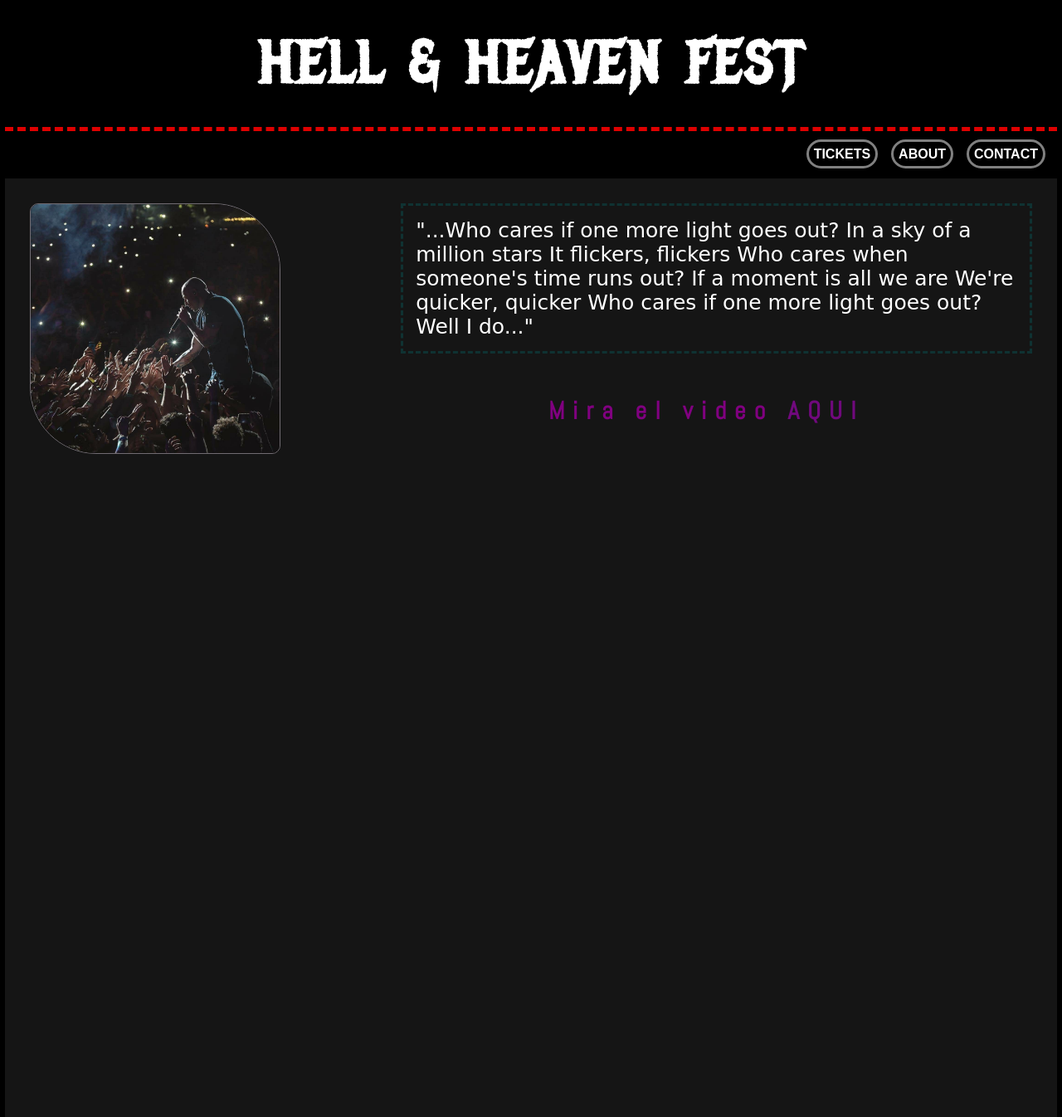
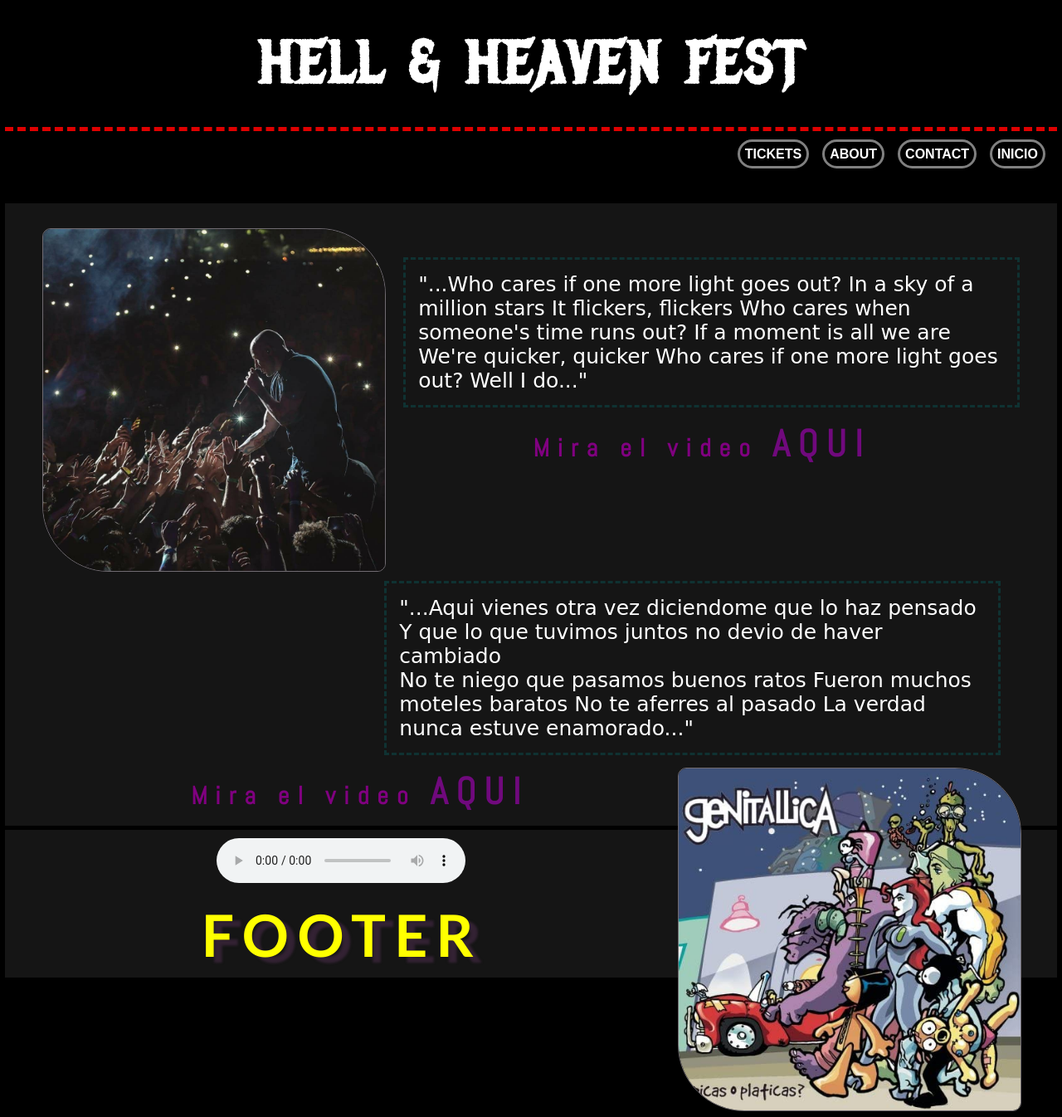
Before and after one commit to NuFrog/guitar_hero, a plain HTML site: page index.html in a window 1280 px wide. Shown: the part 3-1349 px from the top of the page at 83% size. Drawn offline with Linux system fonts and the light colour scheme; a web font is replaced by a local one.

Commit message:
con tickets y mas contenido

```diff
--- a/css/styles.css
+++ b/css/styles.css
@@ -1,15 +1,14 @@
-*{
+* {
   margin: 0px;
   padding: 0px;
 }
-body{
+body {
   padding: 6px;
-	margin: 4px solid green;
+  /*margin: 4px solid green;*/
   font-family: Arial, Helvetica, sans-serif;
   background: #000000;
 }
-
-header{
+header {
   height: 150px;
   background: #000000;
   color: #ffffff;
@@ -17,25 +16,23 @@ header{
   margin-bottom: 5px;
   border-bottom: 5px dashed #DF0101;
 }
-header h1{
+header h1 {
   line-height: 150px;
   font-family: 'Metal Mania', cursive;
   text-transform: uppercase;
   font-size: 70px;
   letter-spacing: 5px;
 }
-nav{
+nav {
   height: 40px;
   padding: 6px;
 }
-
-nav ul li{
+nav ul li {
   float: right;
   padding: 8px;
   list-style: none;
 }
-
-nav ul li a{
+nav ul li a {
   text-decoration: none;
   text-transform: uppercase;
   font-size: 16px;
@@ -46,65 +43,92 @@ nav ul li a{
   color: white;
   border: 3px solid grey;
 }
- nav ul li a:hover{
+nav ul li a:hover {
   background: #BDBDBD;
   color: #000000;
   border: 3px solid #DF0101;
 }
-
-.section-wrapper{
-	height: 1500px;
+.section-wrapper {
+  /*height: 1500px;*/
+  /*border: 3px solid yellow;*/
   background: #151515;
+  margin-bottom: 5px;
 }
-
-.section-wrapper-container{
+.section-wrapper-container {
   padding: 30px;
   height: 300px;
+  /*border: 3px solid pink;*/
+  margin: 0px 15px;
+  margin-top: 30px;
+  /*margin-bottom: 10px;*/
 }
-
-.section-wrapper-container-image{
+.section-wrapper-container-image-l {
   width: 35%;
   float: left;
 }
-
-img{
-	width: 300px;
-	height: 300px;
+.section-wrapper-container-image-r {
+  width: 35%;
+  float: right;
+}
+img {
+  width: 100%;
+  /*height: 300px;*/
   border-radius: 10px 80px;
   border: 1px solid #706b71;
 }
-
-article{
-	border: 3px dashed rgba(10,80,80,.5);
+#art-izq {
+  border: 3px dashed rgba(10, 80, 80, .5);
   width: 60%;
   float: right;
   padding: 15px;
-	margin-bottom: 50px;
-
+  margin-top: 35px;
+  margin-bottom: 15px;
 }
-.section-wrapper-container-text{
+#art-der {
+  border: 3px dashed rgba(10, 80, 80, .5);
+  width: 60%;
+  float: left;
+  padding: 15px;
+  margin-top: 35px;
+  margin-bottom: 15px;
+}
+.section-wrapper-container-text {
   color: #ffffff;
   font-size: 25px;
   font-family: 'Bellota', cursive;
   width: 600px;
 }
-h2{
+h2 {
   font-family: 'Abel', sans-serif;
   font-size: 30px;
   text-align: center;
   color: purple;
   letter-spacing: 10px;
 }
-a{
+a {
   text-decoration: none;
   text-transform: uppercase;
   color: #70097d;
+  font-size: 45px;
 }
-a:hover{
+a:hover {
   color: yellow;
 }
-
-footer{
-	height: 80px;
-	background: green;
+footer {
+  /*height: 80px;*/
+  background: #151515;
 }
+footer h2 {
+  color: yellow;
+  font-size: 70px;
+  font-weight: 700;
+  text-transform: uppercase;
+  text-shadow: 10px 7px 3px #332233;
+  font-family: Futura, 'Trebuchet MS', Arial, sans-serif;
+  padding: 10px 0;
+}
+audio {
+  display: block;
+  margin: auto;
+  padding: 10px 0;
+}
--- /dev/null
+++ b/css/tickets.css
@@ -0,0 +1,68 @@
+* {
+  margin: 0px;
+  padding: 0px;
+}
+body {
+  padding: 6px;
+  /*margin: 4px solid green;*/
+  font-family: Arial, Helvetica, sans-serif;
+  background: #000000;
+}
+header {
+  height: 150px;
+  background: #000000;
+  color: #ffffff;
+  text-align: center;
+  margin-bottom: 5px;
+  border-bottom: 5px dashed #DF0101;
+}
+header h1 {
+  line-height: 150px;
+  font-family: 'Metal Mania', cursive;
+  text-transform: uppercase;
+  font-size: 70px;
+  letter-spacing: 5px;
+}
+nav {
+  height: 40px;
+  padding: 6px;
+}
+nav ul li {
+  float: right;
+  padding: 8px;
+  list-style: none;
+}
+nav ul li a {
+  text-decoration: none;
+  text-transform: uppercase;
+  font-size: 16px;
+  font-weight: 900;
+  padding: 6px;
+  border-radius: 20px;
+  background: black;
+  color: white;
+  border: 3px solid grey;
+}
+nav ul li a:hover {
+  background: #BDBDBD;
+  color: #000000;
+  border: 3px solid #DF0101;
+}
+#contenedor {
+  width: 50%;
+  margin: auto;
+  padding: 50px 0px;
+}
+img {
+  width: 100%;
+  border-radius: 5px
+}
+p {
+  color: white;
+  font-size: 40px;
+  text-align: center;
+  padding-bottom: 15px;
+  font-family: 'Kreon', serif;
+  /*word-spacing: 5px;*/
+  letter-spacing: 2px;
+}
--- a/index.html
+++ b/index.html
@@ -3,29 +3,54 @@
   <head>
     <meta charset="utf-8">
       <!-- <link rel="stylesheet" type="text/css" href="css/normalize.css"> -->
-	<link rel="stylesheet" type="text/css" href="css/styles.css">
-	<link rel="icon" type="image/svg" href="img/favicon.svg" sizes="16x16">
-	<link href="https://fonts.googleapis.com/css2?family=Metal+Mania&display=swap" rel="stylesheet">
-	<link href="https://fonts.googleapis.com/css2?family=Bellota:ital,wght@1,700&display=swap" rel="stylesheet">
-	<link href="https://fonts.googleapis.com/css2?family=Abel&display=swap" rel="stylesheet">
-	<title>Guitar Hero</title>
+      <link href="css/styles.css" rel="stylesheet" type="text/css"/>
+      <link href="img/favicon.svg" rel="icon" sizes="16x16" type="image/svg"/>
+      <link href="https://fonts.googleapis.com/css2?family=Metal+Mania&display=swap" rel="stylesheet"/>
+      <link href="https://fonts.googleapis.com/css2?family=Bellota:ital,wght@1,700&display=swap" rel="stylesheet"/>
+      <link href="https://fonts.googleapis.com/css2?family=Abel&display=swap" rel="stylesheet"/>
+      <title>
+        Guitar Hero
+      </title>
+    </meta>
   </head>
+</html>
 <body>
   <header>
-		<h1>Hell & Heaven Fest</h1>
+    <h1>
+      Hell & Heaven Fest
+    </h1>
   </header>
   <nav>
     <ul>
-			<li><a href="#">Contact</a></li>
-			<li><a href="#">About</a></li>
-			<li><a href="#">Tickets</a></li>
+      <li>
+        <a href="index.html">
+          Inicio
+        </a>
+      </li>
+      <li>
+        <a href="#">
+          Contact
+        </a>
+      </li>
+      <li>
+        <a href="#">
+          About
+        </a>
+      </li>
+      <li>
+        <a href="tickets.html">
+          Tickets
+        </a>
+      </li>
     </ul>
   </nav>
   <section>
     <div class="section-wrapper">
       <div class="section-wrapper-container">
-				<div class="section-wrapper-container-image"><img src="img/onemorelight.jpg" alt="one more light"></div>
-				<article>
+        <div class="section-wrapper-container-image-l">
+          <img alt="one more light" src="img/onemorelight.jpg"/>
+        </div>
+        <article id="art-izq">
           <span class="section-wrapper-container-text">
             "...Who cares if one more light goes out?
 						In a sky of a million stars
@@ -37,12 +62,45 @@
 						Well I do..."
           </span>
         </article>
-					<h2>Mira el video <a href="https://www.youtube.com/watch?v=Tm8LGxTLtQk" target="_blank">aqui</a></h2>
+        <h2>
+          Mira el video
+          <a href="https://www.youtube.com/watch?v=Tm8LGxTLtQk" target="_blank">
+            aqui
+          </a>
+        </h2>
+      </div>
+      <div class="section-wrapper-container">
+        <article id="art-der">
+          <span class="section-wrapper-container-text">
+            "...Aqui vienes otra vez diciendome que lo haz pensado
+							Y que lo que tuvimos juntos no devio de haver cambiado
+            <br>
+              No te niego que pasamos buenos ratos
+							Fueron muchos moteles baratos
+							No te aferres al pasado
+							La verdad nunca estuve enamorado..."
+            </br>
+          </span>
+        </article>
+        <div class="section-wrapper-container-image-r">
+          <img alt="ya nada es igual" src="img/geni.jpg"/>
+        </div>
+        <h2>
+          Mira el video
+          <a href="https://www.youtube.com/watch?v=7Gztf2EMZw8" target="_blank">
+            aqui
+          </a>
+        </h2>
       </div>
     </div>
   </section>
   <footer>
+    <audio autoplay="autoplay" controls="">
+      <source src="audio/6. José Madero - Plural Siendo Singular.mp3" type="audio/mp3">
+      </source>
+    </audio>
+    <h2>
       footer
+    </h2>
   </footer>
 </body>
-</html>
```
Also changed, not shown: tickets.html (added, +53 -0 lines), img/bbkn.jpg (added), img/geni.jpg (added), 1 other file. Lines whose indentation alone changed are shown as unchanged.
